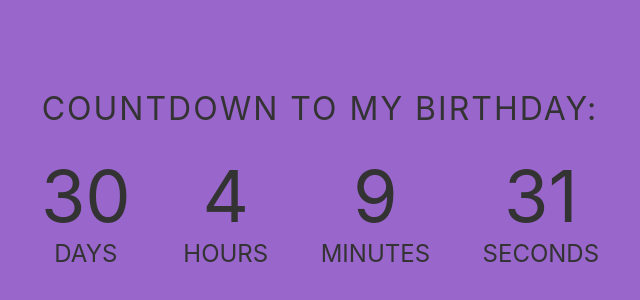
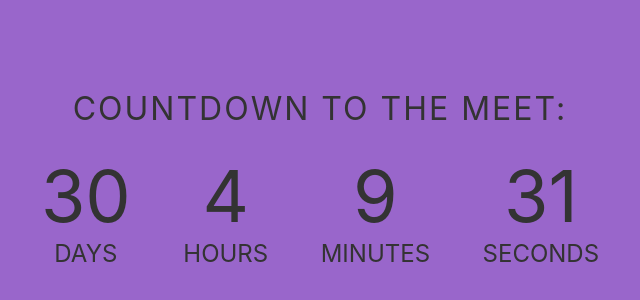
Before and after one commit to SUPER-COOL/MEET-LINK, a plain HTML site: page index.html in a window 1280 px wide. Shown: the part 210-510 px from the top of the page, without its empty margins (320-960 px from the left). Drawn offline with Linux system fonts and the light colour scheme.

Commit message:
Update index.html

```diff
--- a/index.html
+++ b/index.html
@@ -7,7 +7,7 @@
 <body>
 
 <div class="container">
-  <h1 id="headline">Countdown to my birthday:</h1>
+  <h1 id="headline">Countdown to the meet:</h1>
   <div id="countdown">
     <ul>
       <li><span id="days"></span>days</li>
```
